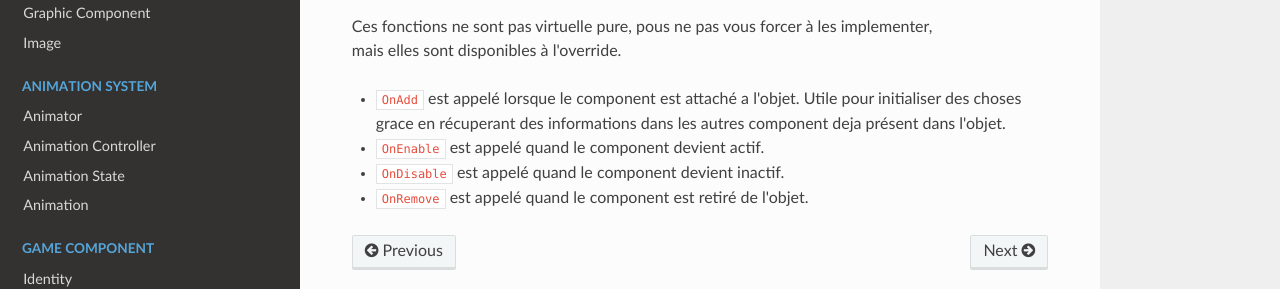
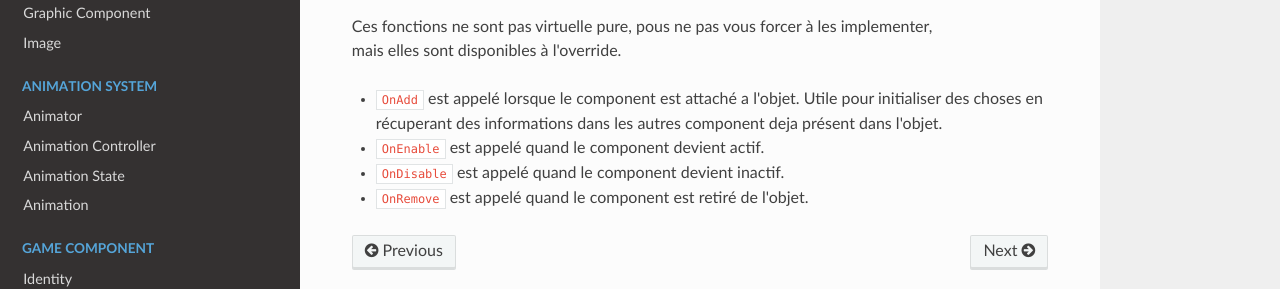
Before and after one commit to Azvalk/LegacyDocumentation, an MkDocs documentation site: the page built from docs/gameComponent.md, in a window 1280 px wide and 900 px high, scrolled down 2273 px. Shown: the part 536-825 px from the top of the window. Built offline with MkDocs 1.6.1, drawn with Linux system fonts in a browser that asks for light colours; nearby versions of some CDN libraries.

Commit message:
edit files

```diff
--- a/docs/gameComponent.md
+++ b/docs/gameComponent.md
@@ -117,7 +117,7 @@ Ces fonctions ne sont pas virtuelle pure, pous ne pas vous forcer à les impleme
 mais elles sont disponibles à l'override.
 
 * `OnAdd` est appelé lorsque le component est attaché a l'objet.
-Utile pour initialiser des choses grace en récuperant des informations dans les autres component deja présent dans l'objet.
+Utile pour initialiser des choses en récuperant des informations dans les autres component deja présent dans l'objet.
 * `OnEnable` est appelé quand le component devient actif.
 * `OnDisable` est appelé quand le component devient inactif.
 * `OnRemove` est appelé quand le component est retiré de l'objet.
```
Also changed, not shown: docs/about.md (+1 -1 lines).
